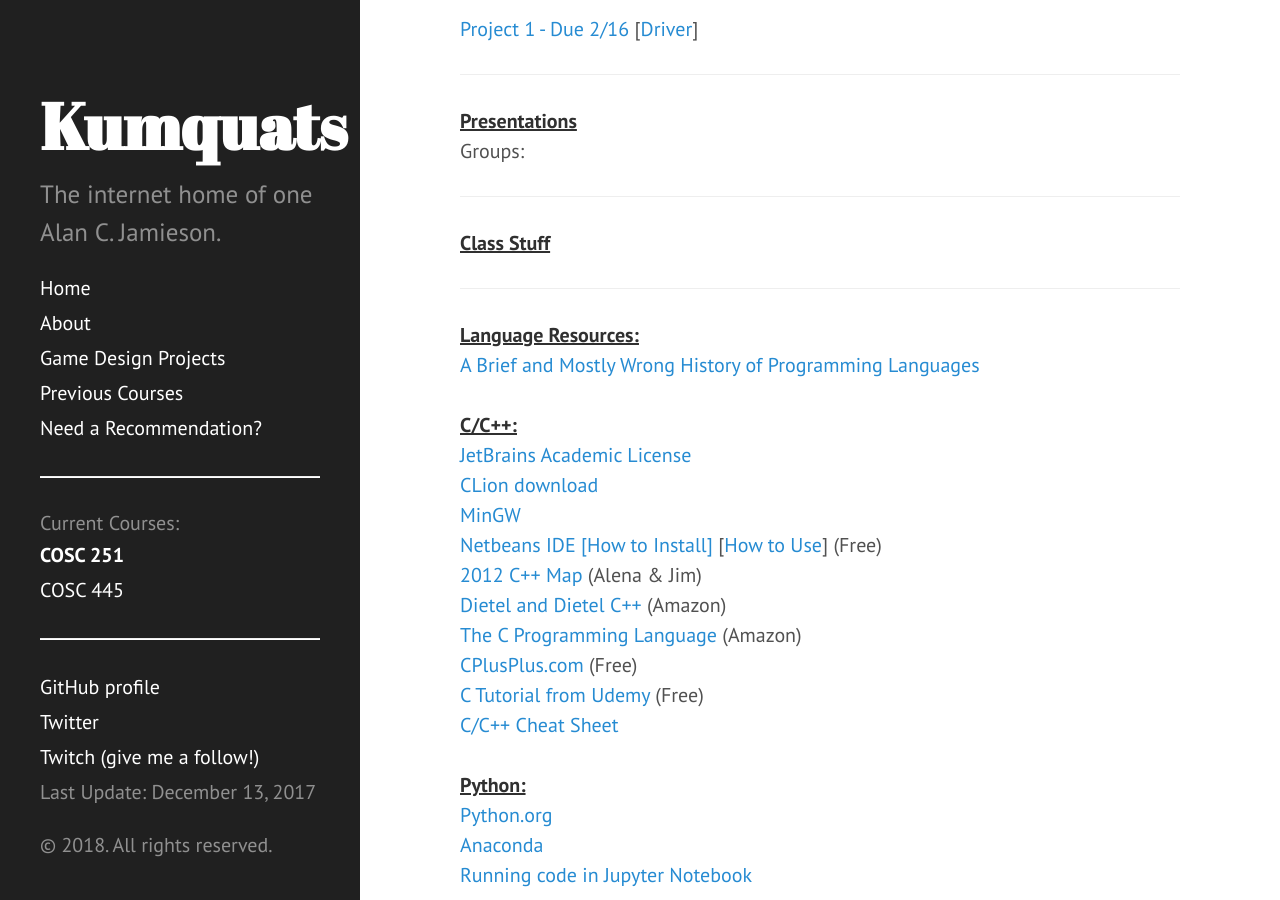
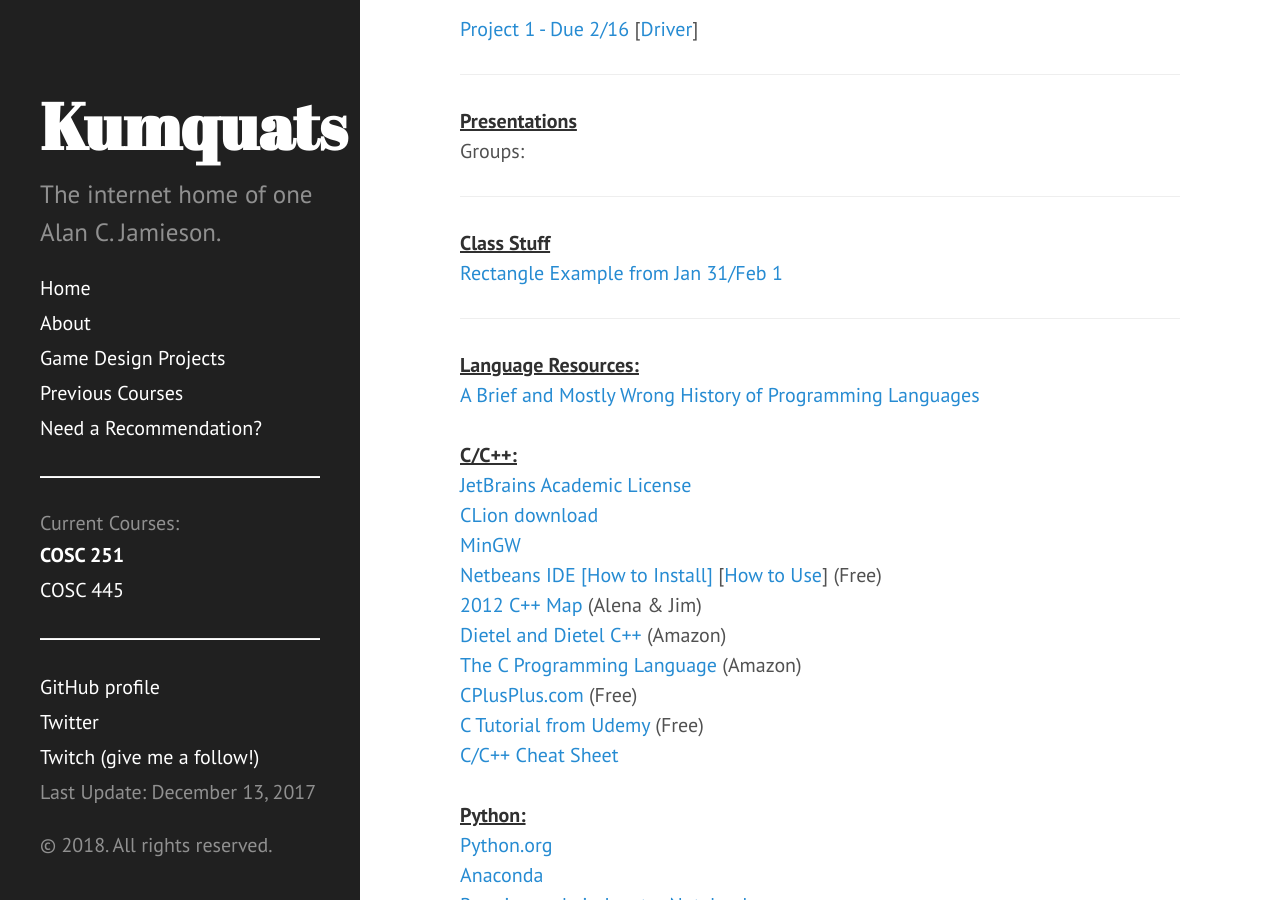
Before and after one commit to ripark/ripark.github.io, a Jekyll site: the page built from s18/cosc251.html, in a window 1280 px wide and 900 px high, scrolled down 750 px. Built offline with Jekyll 4.4.1, drawn with Linux system fonts in a browser that asks for light colours; Markdown is read by kramdown in place of the engine named in the settings.

Commit message:
rectangle example

```diff
--- a/s18/cosc251.html
+++ b/s18/cosc251.html
@@ -42,6 +42,8 @@ Groups:
 <br>
 <hr>
 <strong><u>Class Stuff</strong></u>
+<br>
+<a href="http://ripark.github.io/s18/RectangleExample.zip">Rectangle Example from Jan 31/Feb 1</a>
 <br>
 <hr>
 <strong><u>Language Resources:</strong></u>
```
Also changed, not shown: 1 other file.
